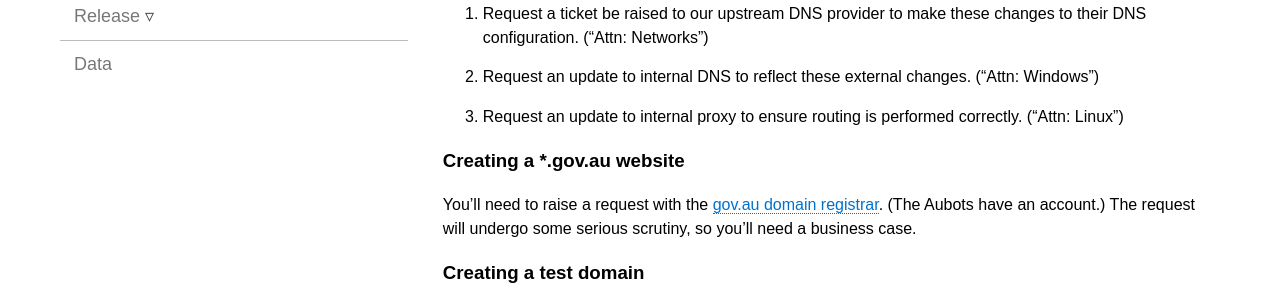
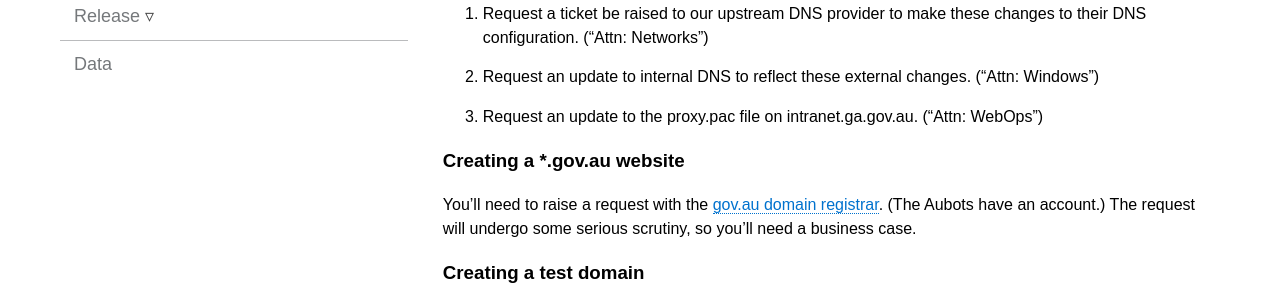
Before and after one commit to GeoscienceAustralia/cloud, a Jekyll site: the page built from docs/_pages/dns_changes_sub.md, in a window 1280 px wide. Shown: the part 480-780 px from the top of the page. Built offline with Jekyll 4.4.1, drawn with Linux system fonts in a browser that asks for light colours; nearby versions of some CDN libraries.

Commit message:
Add webops to gagovau request process

```diff
--- a/docs/_pages/dns_changes_sub.md
+++ b/docs/_pages/dns_changes_sub.md
@@ -14,7 +14,7 @@ The content of the request should:
 
 1. Request a ticket be raised to our upstream DNS provider to make these changes to their DNS configuration. ("Attn: Networks")
 2. Request an update to internal DNS to reflect these external changes. ("Attn: Windows")
-3. Request an update to internal proxy to ensure routing is performed correctly. ("Attn: Linux")
+3. Request an update to the proxy.pac file on intranet.ga.gov.au. ("Attn: WebOps")
 
 ### Creating a \*.gov.au website
 
```
